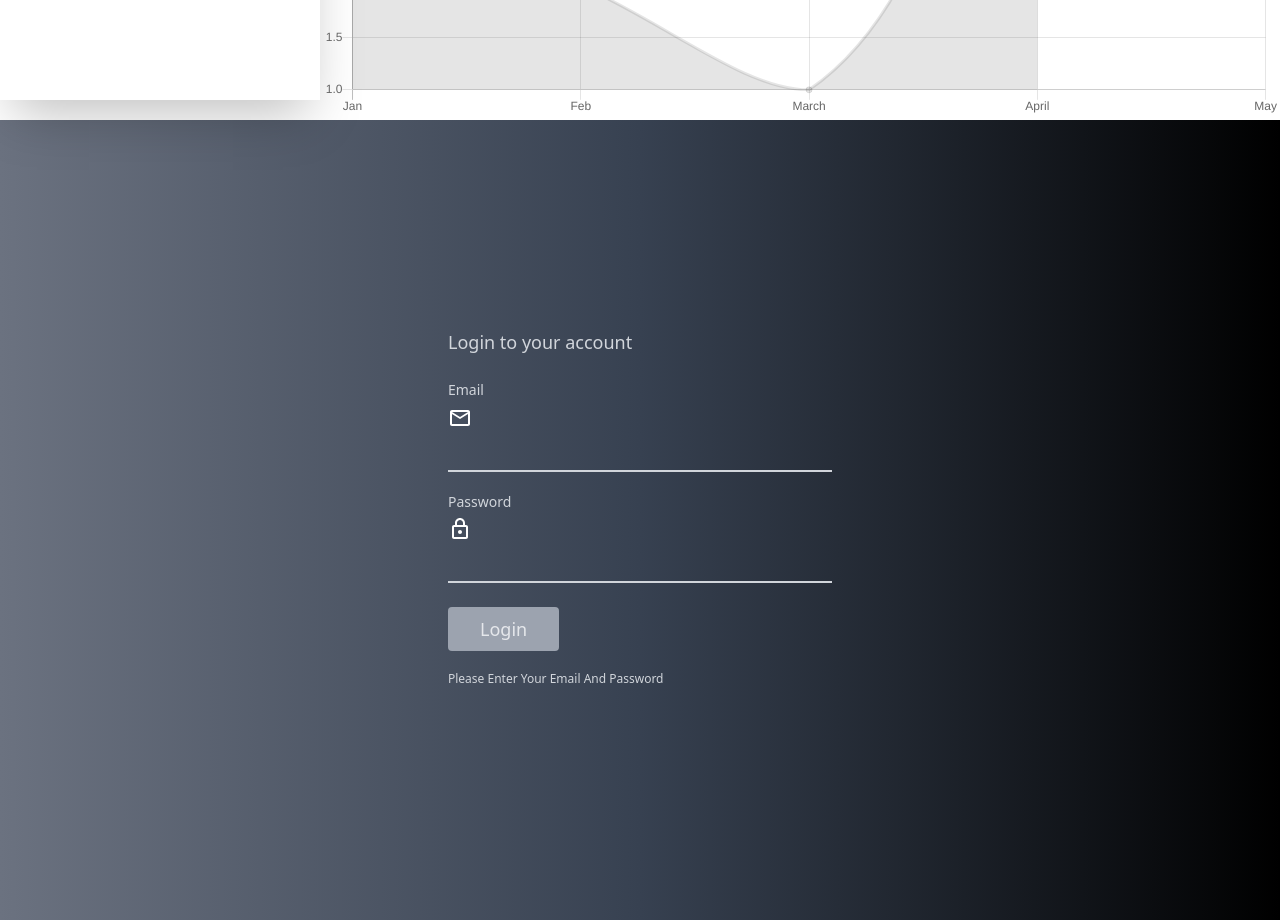
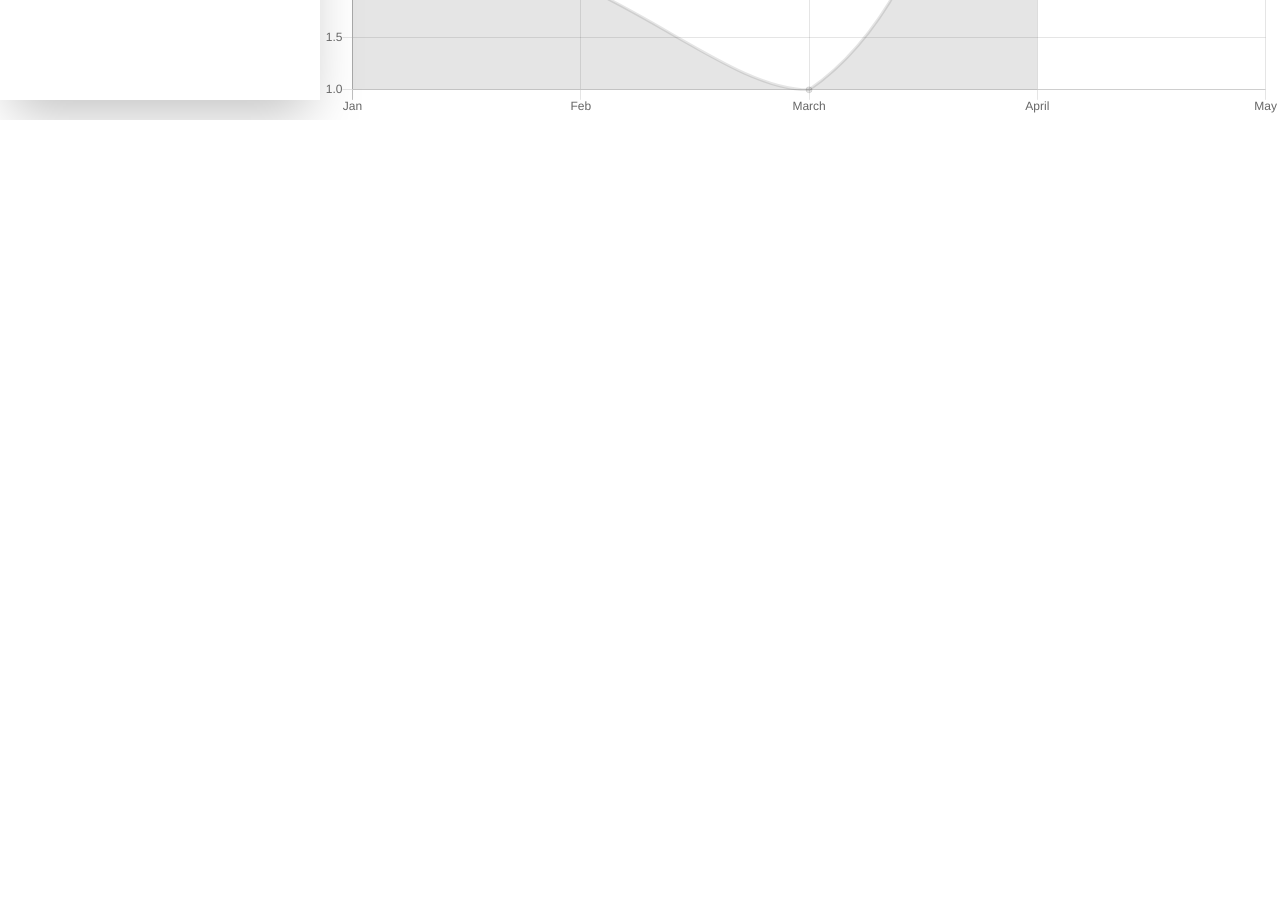
Before and after one commit to Cattle-Care/cattle-care-admin, a React (Create React App) app: page / in a window 1280 px wide. Shown: the part 700-1620 px from the top of the page. After the commit the page ends 820 px from the top, so only its background shows below. Built offline with nearby package versions, Linux system fonts and the light colour scheme.

Commit message:
login page added

```diff
--- a/src/App.js
+++ b/src/App.js
@@ -1,12 +1,14 @@
 import React from 'react';
 import App from './pages';
 import Login from './components/Login';
+import Login2 from './components/Login2';
 
 function App2() {
   return (
     <>
-    <App/>
-    <Login/>
+     <App/>
+
+
 
   </>
   )
--- a/src/components/Login.js
+++ b/src/components/Login.js
@@ -4,25 +4,32 @@ import LockOutlinedIcon from '@material-ui/icons/LockOutlined';
 function Login() {
     return (
         <>
-           <div className="w-full h-screen bg-gradient-to-r from-gray-500 via-gray-700 to-black flex justify-center items-center">
+
+           <div className="w-full h-screen bg-blue-600 flex justify-center items-center">
            <div className="mx-auto  max-w-screen-xl ">
-               <div className="w-96 h-96 ">
-               <h2 class="text-gray-300 text-lg  font-medium title-font mb-5">Login to your account</h2>
+
+               <div className="w-96 h-96   ">
+               <h2 class="text-gray-300 text-2xl  font-medium title-font mb-5">Login To Admin</h2>
       <div class="relative mb-4">
         <label for="full-name" className="leading-7 text-sm text-gray-300">Email</label>
-        <div className="text-white"><MailOutlineIcon/></div>
-        <input type="text" id="email " name="email" className="w-full p-2 bg-transparent   border-b-2 text-white border-gray-300  outline-none "/>
+        <div className="text-white absolute py-2"><MailOutlineIcon/></div>
+        <input type="text" id="email " name="email" className="w-full p-2 bg-transparent focus:border-blue-900 hover:border-green-400 px-8 border-b-2 text-white border-gray-300  outline-none "/>
       </div>
       <div className="relative mb-4">
         <label for="email" className="leading-7 text-sm text-gray-300">Password</label>
-        <div className="text-white"><LockOutlinedIcon/></div>
-        <input type="email" id="password" name="password" className="w-full p-2 bg-transparent   border-b-2 text-white  border-gray-300  outline-none "/>
+        <div className="text-white  absolute py-2"><LockOutlinedIcon/></div>
+        <input type="email" id="password" name="password" className="w-full p-2 bg-transparent focus:border-blue-900 hover:border-green-400 px-8  border-b-2 text-white  border-gray-300  outline-none "/>
       </div>
 
-      <button type="button" className="text-gray-200 bg-gray-400 border-0 py-2 my-2 px-8 focus:outline-none hover:bg-gray-500 rounded text-lg">Login</button>
+      <button type="button" className="text-gray-200 bg-gray-400 border-0 py-2 my-2 px-8 focus:outline-none hover:bg-blue-700 rounded text-lg">Login</button>
 
       <p className="text-xs text-gray-300 mt-3">Please Enter Your Email And Password</p>
     </div>
+
+
+
+
+
                </div>
                </div>
         </>
--- /dev/null
+++ b/src/components/Login2.js
@@ -0,0 +1,44 @@
+import React from 'react';
+import MailOutlineIcon from '@material-ui/icons/MailOutline';
+import LockOutlinedIcon from '@material-ui/icons/LockOutlined';
+
+function Login2() {
+    return (
+        <>
+           <div className="w-screen h-screen flex  ">
+
+           <div className="w-1/2 h-screen bg-blue-500 flex justify-center items-center">
+         <div className="w-4/5">
+           <h1 className="text-4xl font-bold text-white">Welcome To Cattle Care Admin</h1>
+            <p className="py-5 text-gray-300">Lorem ipsum dolor sit amet, consectetur adipiscing elit. Suspendisse fringilla nisl nec justo suscipit consectetur.
+                Integer gravida justo at dui aliquet, ac pulvinar enim sodales. Donec a nisi vitae sapien posuere ullamcorper.</p>
+                </div>
+           </div>
+
+
+
+           <div className="w-1/2 h-screen flex justify-center items-center  ">
+           <div className="w-96 h-96   ">
+           <h2 class="text-blue-600 text-2xl  font-medium title-font mb-5">Login To Admin</h2>
+      <div class="relative mb-4">
+        <label for="full-name" className="leading-7 text-sm font-semibold text-blue-600">Email</label>
+        <div className="text-blue-600 absolute py-2"><MailOutlineIcon/></div>
+        <input type="text" id="email " name="email" className="w-full p-2 bg-transparent focus:border-b-4 focus:border-blue-900 hover:border-green-400 px-8 border-b-2 text-white border-blue-700  outline-none "/>
+      </div>
+      <div className="relative mb-4">
+        <label for="email" className="leading-7 text-sm font-semibold text-blue-600">Password</label>
+        <div className="text-blue-600 absolute py-2"><LockOutlinedIcon/></div>
+        <input type="email" id="password" name="password" className="w-full p-2 bg-transparent focus:border-blue-900 hover:border-green-400 px-8  border-b-2 text-white  border-blue-700  outline-none "/>
+      </div>
+
+      <button type="button" className="text-gray-200 bg-blue-600 border-0 py-2 my-2 px-8 focus:outline-none hover:bg-blue-700 rounded text-lg">Login</button>
+
+      <p className="text-xs text-blue-600 mt-3 font-semibold">Please Enter Your Email And Password</p>
+           </div>
+           </div>
+           </div>
+        </>
+    )
+}
+
+export default Login2
--- a/src/components/Profile.js
+++ b/src/components/Profile.js
@@ -4,7 +4,7 @@ function Profile() {
     return (
         <>
         <Layout>
-           <div class="rounded   overflow-hidden shadow max-w-xs bg-gray-700 py-24 my-5 mx-10 ">
+           <div class="rounded   overflow-hidden shadow max-w-xs bg-blue-900 py-24 my-5 mx-10 ">
 
     <div class="flex justify-center -mt-8">
         <img src=" https://cdn0.iconfinder.com/data/icons/avatar-batch-1/512/profile_icon-11-128.png" class="rounded-full border-solid border-white border-2 -mt-3"/>
```
Also changed, not shown: 1 other file (tests, documents, lock files or other folders).
